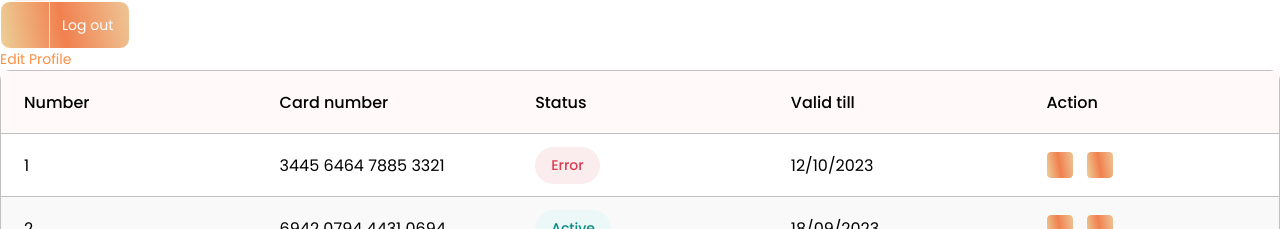
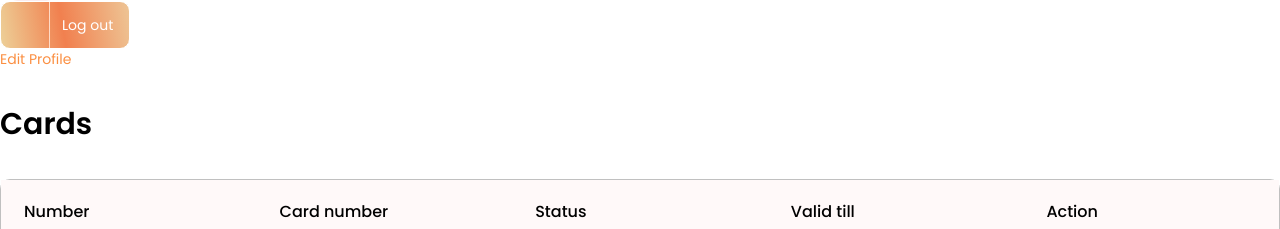
Before and after one commit to carrotist-coder/TipMinder, a React app: page / in a window 1280 px wide. Shown: the part 140-369 px from the top of the page. Built offline with nearby package versions, Linux system fonts and the light colour scheme.

Commit message:
feat(shared): Heading

```diff
--- a/src/app/App.jsx
+++ b/src/app/App.jsx
@@ -8,6 +8,7 @@ import { StatusBadge } from '@shared/ui/StatusBadge';
 import { TextLink } from '@shared/ui/TextLink';
 import { BrowserRouter } from 'react-router-dom';
 import { CardsTable } from '@widgets/CardsTable/CardsTable';
+import { Heading } from '@shared/ui/Heading';
 
 export const App = () => {
   // Test
@@ -27,6 +28,7 @@ export const App = () => {
       <Button iconHref={'/assets/icons/user-icon.svg'}>Log out</Button>
       <TextLink>Edit Profile</TextLink>
 
+      <Heading>Cards</Heading>
       <CardsTable />
     </BrowserRouter>
   );
--- /dev/null
+++ b/src/shared/ui/Heading/Heading.jsx
@@ -0,0 +1,9 @@
+import styles from './Heading.module.css';
+
+export const Heading = ({ children, ...props }) => {
+  return (
+    <h1 className={styles.heading} {...props}>
+      {children}
+    </h1>
+  );
+};
--- /dev/null
+++ b/src/shared/ui/Heading/Heading.module.css
@@ -0,0 +1,6 @@
+.heading {
+  width: 100%;
+  font-size: 30px;
+  font-weight: 600;
+  padding: 32px 0;
+}
--- /dev/null
+++ b/src/shared/ui/Heading/index.js
@@ -0,0 +1 @@
+export { Heading } from './Heading';
```
